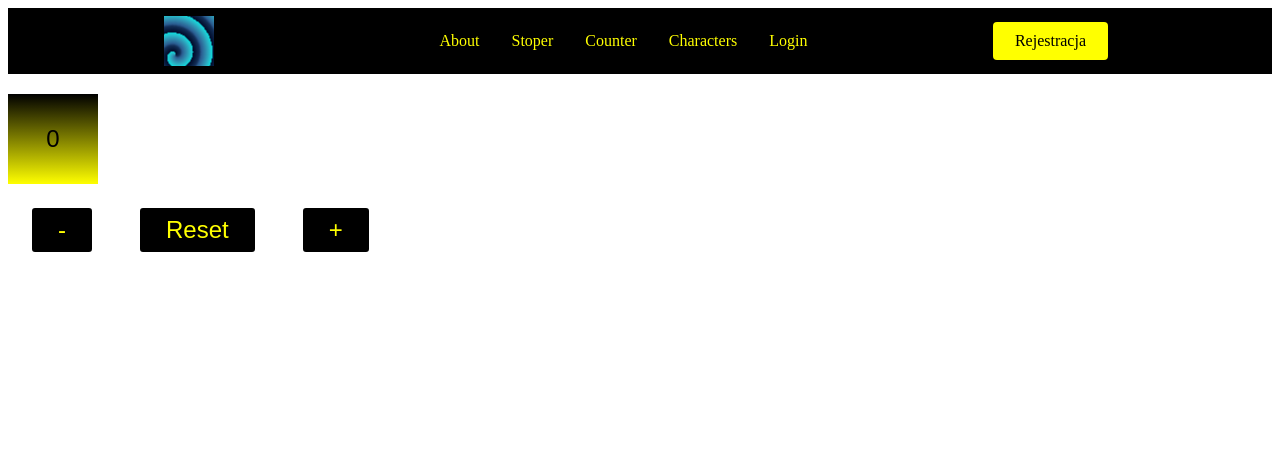
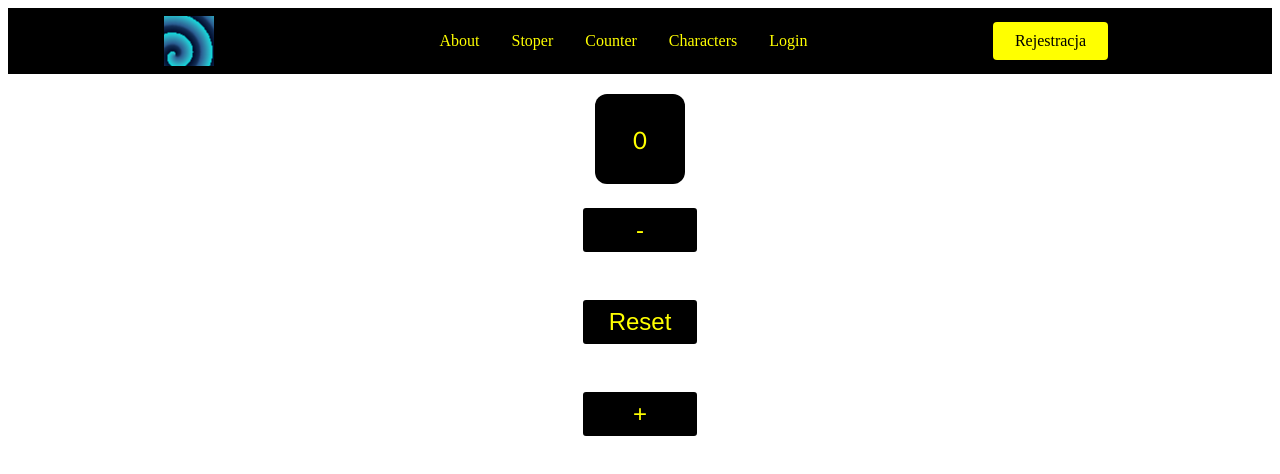
Before and after one commit to kwieco/homework, a React (Create React App) app in the folder react-app/new_app/firstproject/: page /counter in a window 1280 px wide. Shown: the top 474 px of the page. Built offline with nearby package versions, Linux system fonts and the light colour scheme.

Commit message:
counter_centered

```diff
--- a/react-app/new_app/firstproject/src/components/Counter/CounterComponent.js
+++ b/react-app/new_app/firstproject/src/components/Counter/CounterComponent.js
@@ -1,23 +1,36 @@
 import React, {useState} from 'react'
 import styled from 'styled-components'
 
+export const MainCounterBox = styled.div`
+     display: flex;
+    align-content: stretch;
+    flex-wrap: nowrap;
+    flex-direction: column;
+    justify-content: space-evenly;
+    align-items: center;
 
-const ValueComponent = styled.span`
-    display: flex;
+    `
 
-    background: linear-gradient(to bottom, #000000 0%, #ffff00 100%);
+
+const ValueComponent = styled.div`
+    display: grid;
+    background: #000;
+    color: #ffff00;
+    border: 0px solid #ffff00;
+    border-radius: 12px;
     margin-top:20px;
     padding: 20px;
     width: 50px;
     height: 50px;
     justify-content: center;
     align-items: center;
-    font-family: sans-serif;
+    font-family: 'Trebuchet MS', 'Lucida Sans Unicode', 'Lucida Grande', 'Lucida Sans', Arial, sans-serif ;
     font-size: 24px;
 
     `
 
 const ButtonComponent = styled.div`
+    display: grid;
     justify-content: center;
     font-family: sans-serif;
     font-size: 24px;
--- a/react-app/new_app/firstproject/src/pages/Counter.js
+++ b/react-app/new_app/firstproject/src/pages/Counter.js
@@ -1,9 +1,16 @@
 import React from 'react'
 import CounterComponent from '../components/Counter/CounterComponent'
+import {MainCounterBox} from '../components/Counter/CounterComponent'
+
+
+
 
 function Counter() {
     return (
-        <CounterComponent />
+        <MainCounterBox>
+            <CounterComponent />
+
+        </MainCounterBox>
     )
 }
 
```
Also changed, not shown: 1 other file (tests, documents, lock files or other folders).
